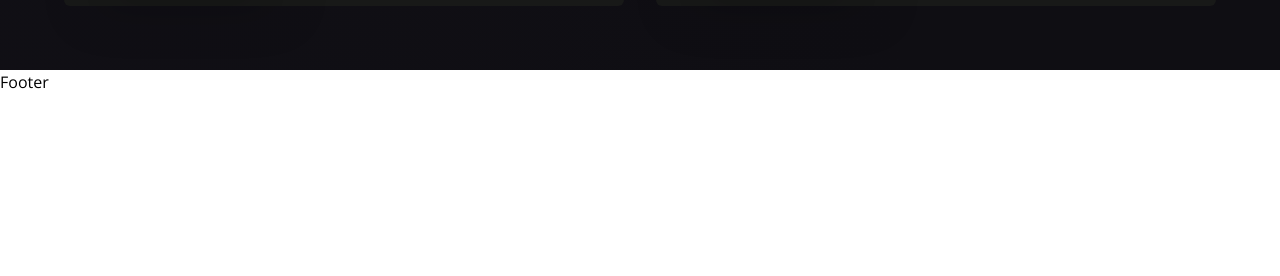
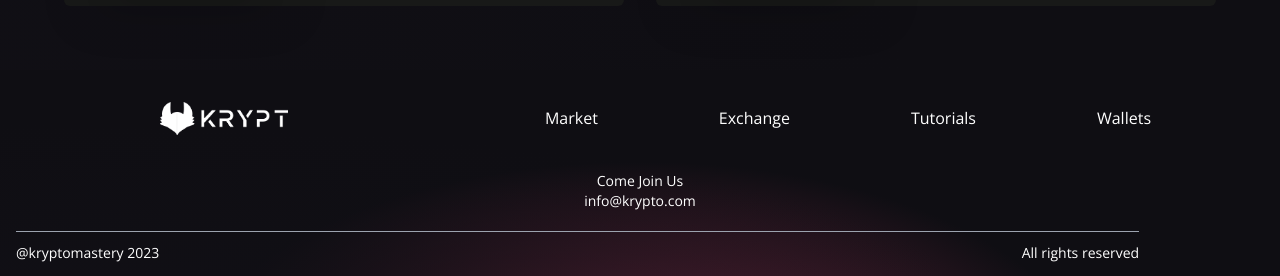
Before and after one commit to Bilal-01/todo-solidity, a React (Create React App) app in the folder client/: page / in a window 1280 px wide. Shown: the part 2173-2449 px from the top of the page. Before the commit the page ends 2267 px from the top, so only its background shows below. Built offline with nearby package versions, Linux system fonts and the light colour scheme; no server answers.

Commit message:
Footer created

```diff
--- a/client/src/components/Footer.jsx
+++ b/client/src/components/Footer.jsx
@@ -1,8 +1,39 @@
 import React from "react";
+
+import logo from '../images/logo.png';
 
 const Footer = () => {
     return (
-        <h1>Footer</h1>
+        <div className="w-full flex md:justify-center justify-between items-cetner flex-col p-4 gradient-bg-footer">
+            <div className="w-full flex sm:flex-row flex-col justify-between items-center my-4">
+                <div className="flex flex-[0.5] justify-center items-center">
+                    <img src={logo} alt="logo" className="w-32" />
+                </div>
+                <div className="flex flex-1 justify-evenly items-center flex-wrap sm:mt-0 mt-5 w-full">
+                    <p className="text-white text-base text-center mx-2 cursor-pointer">
+                        Market
+                    </p>
+                    <p className="text-white text-base text-center mx-2 cursor-pointer">
+                        Exchange
+                    </p>
+                    <p className="text-white text-base text-center mx-2 cursor-pointer">
+                        Tutorials
+                    </p>
+                    <p className="text-white text-base text-center mx-2 cursor-pointer">
+                        Wallets
+                    </p>
+                </div>
+            </div>
+            <div className="flex justify-center items-center flex-col mt-5">
+                <p className="text-white text-sm text-center">Come Join Us</p>
+                <p className="text-white text-sm text-center">info@krypto.com</p>
+            </div>
+            <div className="sm:w-[90%] w-full h-[0.25px] bg-gray-400 mt-5" />
+            <div className="sm:w-[90%] w-full flex justify-between items-center mt-3">
+                <p className="text-white text-sm text-center">@kryptomastery 2023</p>
+                <p className="text-white text-sm text-center">All rights reserved</p>
+            </div>
+        </div>
     )
 }
 
```
